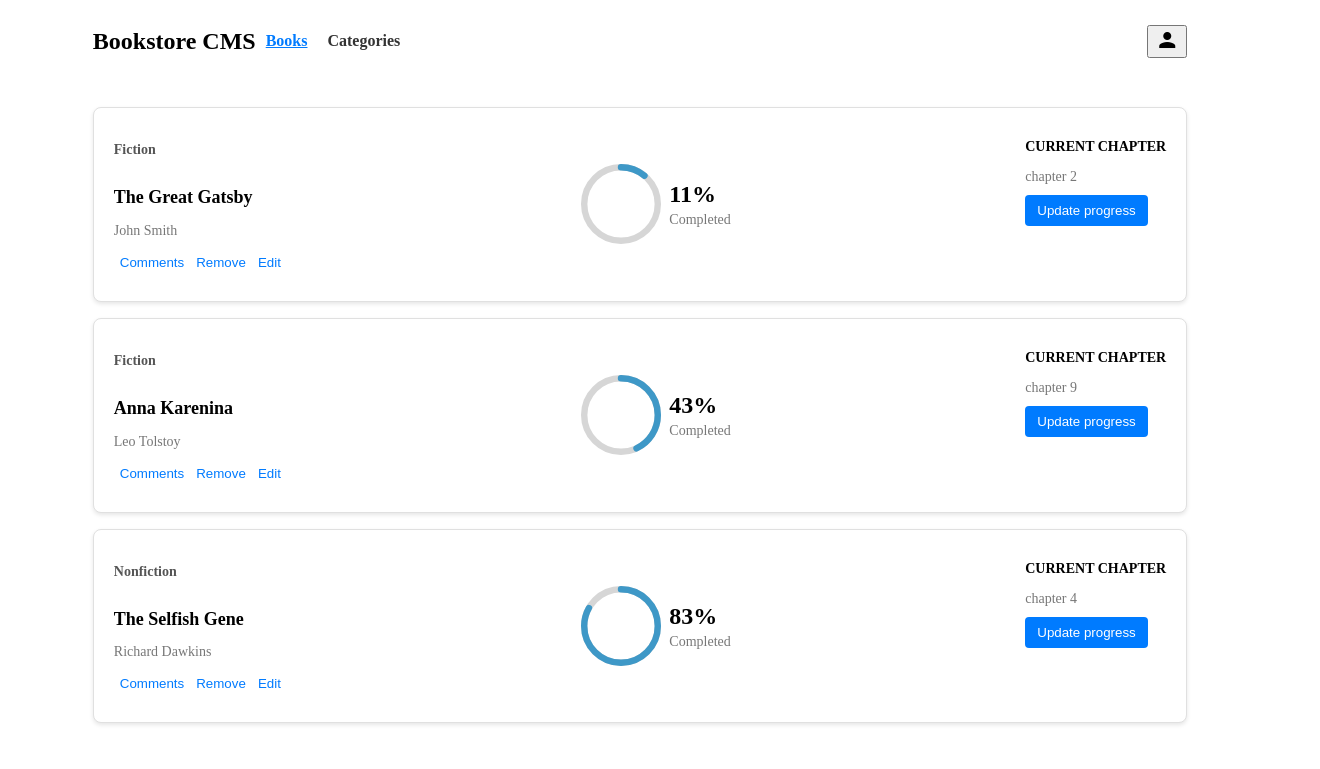
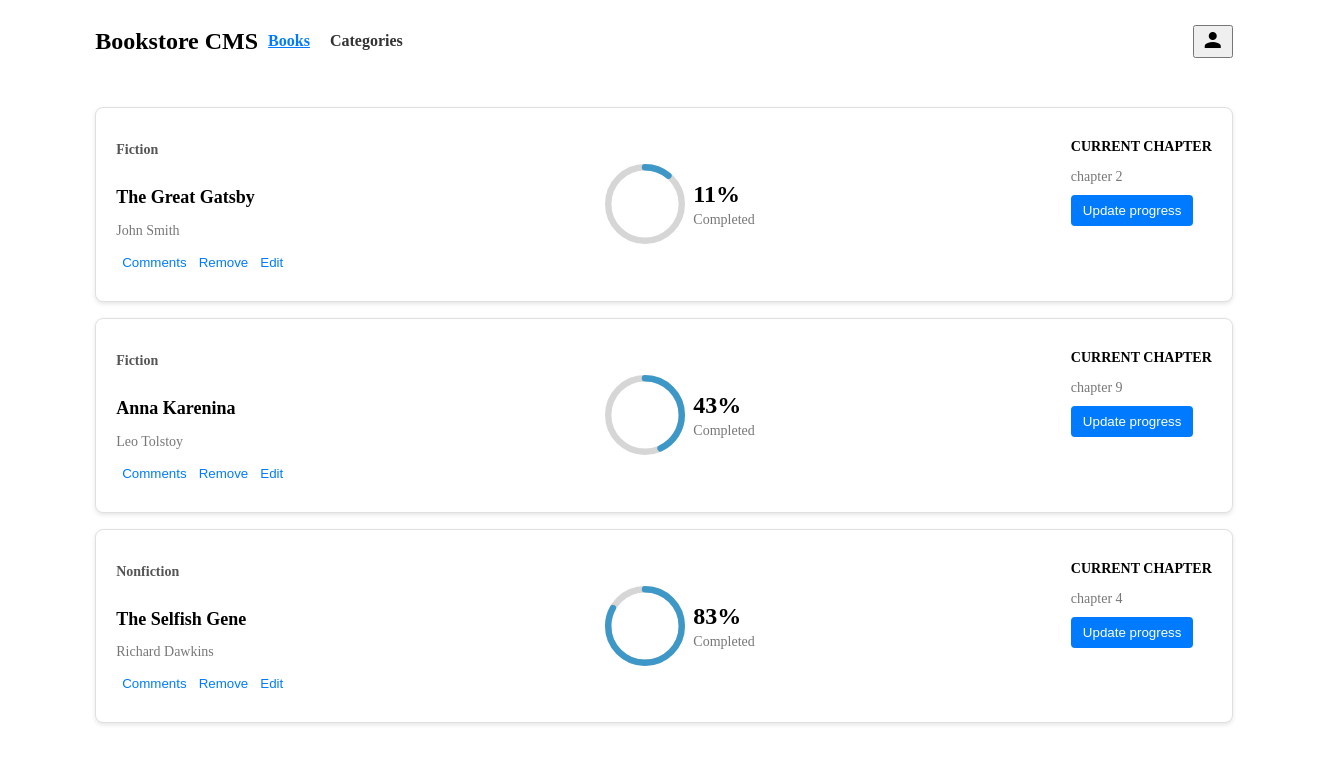
Before and after one commit to sagieramos/bookstore, a React (Create React App) app: page / in a window 1280 px wide. Shown: the top 769 px of the page, 1320 px wide, since content can reach past the window. Built offline with nearby package versions, Linux system fonts and the light colour scheme.

Commit message:
readme update

```diff
--- a/src/index.css
+++ b/src/index.css
@@ -1,3 +1,7 @@
+body {
+  overflow-x: hidden;
+}
 #App-Wrapper {
   padding: 0 24px;
+  width: 100%;
 }
```
Also changed, not shown: Screenshot.png (added).
